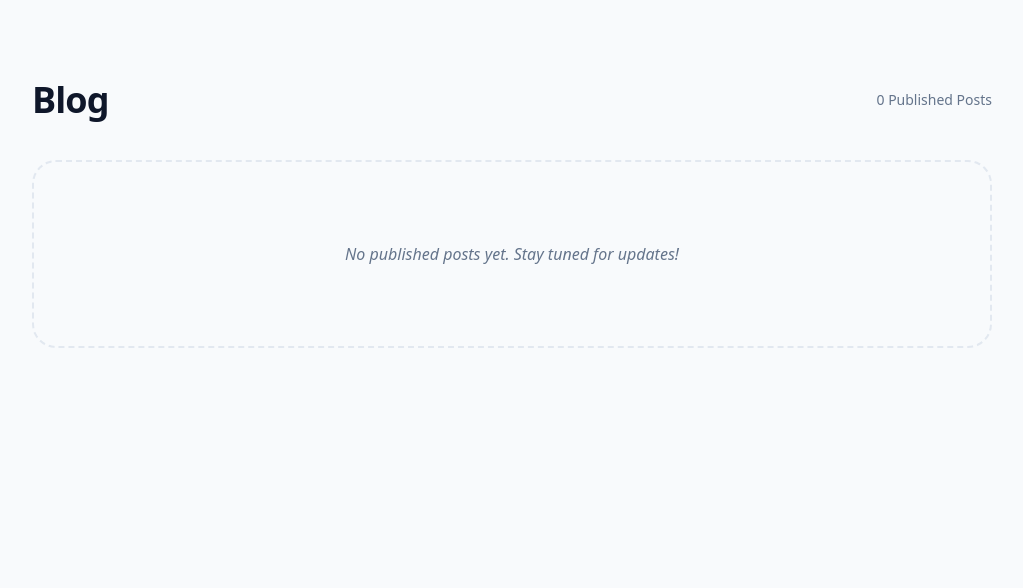
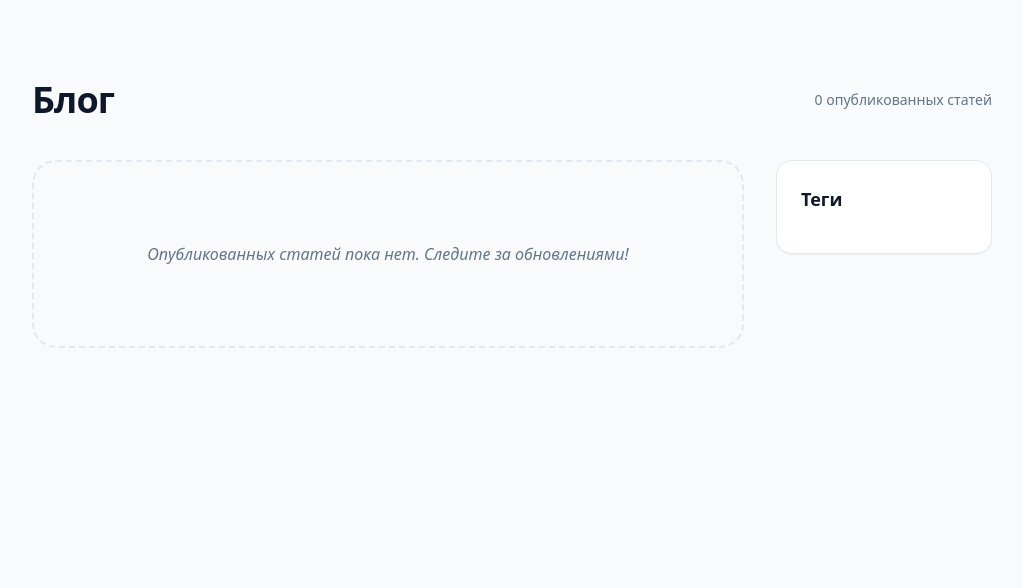
Before and after one commit to jkormik/private-site, a Flask app: page /blog/ in a window 1280 px wide. Shown: the part 69-657 px from the top of the page, without its empty margins (128-1151 px from the left). Run offline with Flask 3, Linux system fonts and the light colour scheme; data that the repository does not hold is empty; style sheets or scripts are compiled from the project's sources; some libraries are stand-ins or nearby versions.

Commit message:
Implement tags system, localization to Russian, and UX improvements
- Change app port to 5001 to avoid macOS AirPlay conflict
- Add tags to blog posts: database migration, admin form, tag cloud and filtering
- Localize UI to Russian (dates, labels, buttons)
- Implement automatic reading time calculation
- Fix share button to copy URL to clipboard
- Improve admin UX: stay on edit page after saving post

```diff
--- a/admin/forms.py
+++ b/admin/forms.py
@@ -24,5 +24,6 @@ class BlogPostForm(FlaskForm):
         DataRequired(),
         Length(min=10, message="Content is too short.")
     ])
+    tag = StringField('Тег (например: ИИ-Агенты)')
     is_published = BooleanField('Publish Immediately')
     submit = SubmitField('Save Post')
--- a/app.py
+++ b/app.py
@@ -9,6 +9,7 @@ from dotenv import load_dotenv
 import os
 import markdown
 from data import RESUME_DATA
+from datetime import datetime
 
 # Search for a .env file and load it into application environment variables
 load_dotenv()
@@ -37,6 +38,29 @@ migrate = Migrate(app, db)
 # Render markdown to HTML in templates: {{ text | markdown | striptags }}
 app.jinja_env.filters['markdown'] = lambda text: markdown.markdown(text, extensions=['fenced_code', 'tables'])
 
+def format_date_ru(date):
+    if not date:
+        return ""
+    months = {
+        1: "Январь", 2: "Февраль", 3: "Март", 4: "Апрель",
+        5: "Май", 6: "Июнь", 7: "Июль", 8: "Август",
+        9: "Сентябрь", 10: "Октябрь", 11: "Ноябрь", 12: "Декабрь"
+    }
+    return f"{months[date.month]} {date.day}, {date.year}"
+
+app.jinja_env.filters['date_ru'] = format_date_ru
+
+def calculate_reading_time(text):
+    if not text:
+        return 0
+    # Средняя скорость чтения человека ~200 слов в минуту
+    words_per_minute = 200
+    word_count = len(text.split())
+    reading_time = max(1, round(word_count / words_per_minute))
+    return reading_time
+
+app.jinja_env.filters['reading_time'] = calculate_reading_time
+
 # --- Blueprints ---
 app.register_blueprint(blog_bp, url_prefix='/blog')
 app.register_blueprint(admin_bp)
@@ -56,4 +80,4 @@ def home():
 
 if __name__ == '__main__':
     # Use environment variable for debug mode to prevent accidental production exposure
-    app.run(debug=os.getenv("FLASK_DEBUG", "False").lower() == "true")
+    app.run(port=5001, debug=os.getenv("FLASK_DEBUG", "False").lower() == "true")
--- a/blog/models.py
+++ b/blog/models.py
@@ -14,6 +14,7 @@ class BlogPost(db.Model):
     date_posted = db.Column(db.DateTime, default=datetime.utcnow)
     content = db.Column(db.Text, nullable=False)
     is_published = db.Column(db.Boolean, default=False)
+    tag = db.Column(db.String(50), nullable=True)
 
     def __repr__(self):
         return f'<BlogPost {self.title}>'
--- a/blog/routes.py
+++ b/blog/routes.py
@@ -1,4 +1,4 @@
-from flask import Blueprint, render_template, abort
+from flask import Blueprint, render_template, abort, request
 from extensions import db
 from blog.models import BlogPost
 import markdown
@@ -12,11 +12,21 @@ def index():
     """
     Blog Index Page
     Fetches all published blog posts and displays them.
+    Supports filtering by tag.
     """
+    tag_filter = request.args.get('tag')
     try:
-        # Query posts that are marked as published, ordered by date (newest first)
-        posts = BlogPost.query.filter_by(is_published=True).order_by(BlogPost.date_posted.desc()).all()
-        return render_template('blog/index.html', posts=posts)
+        query = BlogPost.query.filter_by(is_published=True)
+        if tag_filter:
+            query = query.filter_by(tag=tag_filter)
+
+        posts = query.order_by(BlogPost.date_posted.desc()).all()
+
+        # Get all unique tags for the tag cloud
+        all_tags = db.session.query(BlogPost.tag).filter(BlogPost.tag.isnot(None)).distinct().all()
+        tags = [t[0] for t in all_tags]
+
+        return render_template('blog/index.html', posts=posts, tags=tags, current_tag=tag_filter)
     except Exception as e:
         # Log error here in a real app
         abort(500)
--- a/templates/blog/index.html
+++ b/templates/blog/index.html
@@ -7,17 +7,19 @@
 {% block content %}
 <div class="py-10">
     <div class="flex justify-between items-center mb-10">
-        <h1 class="text-4xl font-extrabold text-slate-900 tracking-tight">Blog</h1>
-        <span class="text-sm text-slate-500 font-medium">{{ posts|length }} Published Posts</span>
+        <h1 class="text-4xl font-extrabold text-slate-900 tracking-tight">Блог</h1>
+        <span class="text-sm text-slate-500 font-medium">{{ posts|length }} опубликованных статей</span>
     </div>
 
-    <div class="grid grid-cols-1 md:grid-cols-2 gap-8">
+    <div class="grid grid-cols-1 lg:grid-cols-4 gap-8">
+        <!-- Main Blog Feed -->
+        <div class="lg:col-span-3 grid grid-cols-1 md:grid-cols-2 gap-8">
             {% for post in posts %}
             <article class="group bg-white p-8 rounded-2xl border border-slate-200 shadow-sm hover:shadow-md transition-all hover:-translate-y-1">
                 <div class="flex items-center gap-2 text-xs font-bold text-slate-400 uppercase tracking-wider mb-3">
-                <span>{{ post.date_posted.strftime('%B %d, %Y') }}</span>
+                    <span>{{ post.date_posted | date_ru }}</span>
                     <span class="text-slate-200">•</span>
-                <span class="text-blue-600">Article</span>
+                    <span class="text-blue-600">{{ post.tag or 'Статья' }}</span>
                 </div>
 
                 <h2 class="text-2xl font-bold text-slate-900 mb-3 group-hover:text-blue-600 transition-colors">
@@ -29,15 +31,37 @@
                 </p>
 
                 <a href="{{ url_for('blog.post', slug=post.slug) }}" class="text-sm font-bold text-slate-900 inline-flex items-center gap-1 group-hover:gap-2 transition-all">
-                Read More
+                    К статье
                     <span class="text-blue-600">→</span>
                 </a>
             </article>
             {% else %}
             <div class="col-span-full text-center py-20 bg-slate-50 rounded-3xl border-2 border-dashed border-slate-200">
-            <p class="text-slate-500 italic">No published posts yet. Stay tuned for updates!</p>
+                <p class="text-slate-500 italic">Опубликованных статей пока нет. Следите за обновлениями!</p>
             </div>
             {% endfor %}
         </div>
+
+        <!-- Sidebar: Tag Cloud -->
+        <div class="lg:col-span-1">
+            <div class="bg-white p-6 rounded-2xl border border-slate-200 shadow-sm sticky top-10">
+                <h3 class="text-lg font-bold text-slate-900 mb-4">Теги</h3>
+                <div class="flex flex-wrap gap-2">
+                    {% if current_tag %}
+                    <a href="{{ url_for('blog.index') }}" class="px-3 py-1 text-xs font-medium bg-slate-200 text-slate-600 rounded-full hover:bg-slate-300 transition-colors">
+                        Все статьи ✕
+                    </a>
+                    {% endif %}
+
+                    {% for tag in tags %}
+                    <a href="{{ url_for('blog.index', tag=tag) }}"
+                       class="px-3 py-1 text-xs font-medium rounded-full transition-colors {{ 'bg-blue-600 text-white' if tag == current_tag else 'bg-slate-100 text-slate-600 hover:bg-blue-100 hover:text-blue-600' }}">
+                        {{ tag }}
+                    </a>
+                    {% endfor %}
+                </div>
+            </div>
+        </div>
+    </div>
 </div>
 {% endblock %}
```
Also changed, not shown: admin/routes.py (+6 -2 lines), templates/admin/create_post.html (+8 -0 lines), templates/blog/post.html (+17 -5 lines). Lines whose indentation alone changed are shown as unchanged.
